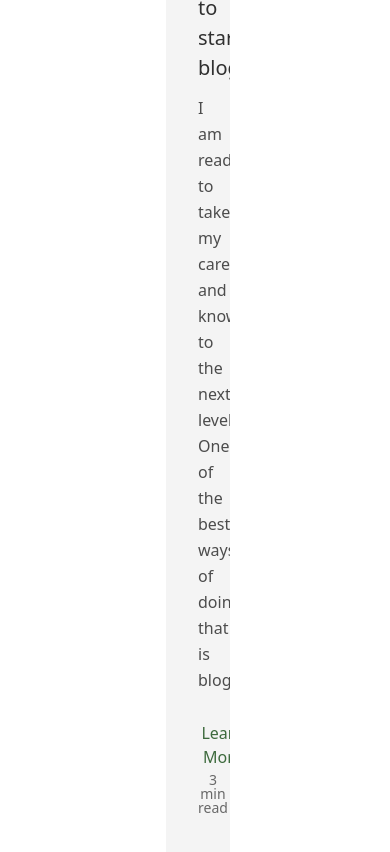
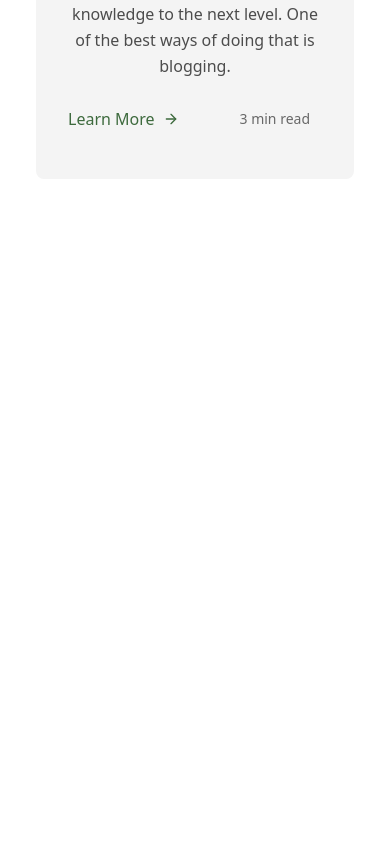
Before and after one commit to codebycorey/codebycorey.com, a Next.js app: page / in a window 390 px wide. Shown: the part 1193-2045 px from the top of the page. After the commit the page ends 1456 px from the top, so only its background shows below. Built offline with nearby package versions, Linux system fonts and the light colour scheme.

Commit message:
Fix blog preview on mobile

```diff
--- a/components/blog-preview.tsx
+++ b/components/blog-preview.tsx
@@ -28,7 +28,7 @@ export default function BlogPreview({ post }: Props) {
               <path d="M12 5l7 7-7 7"></path>
             </svg>
           </a>
-          <span className="text-gray-600 mr-3 inline-flex items-center lg:ml-auto md:ml-0 ml-auto leading-none text-sm py-1">
+          <span className="text-gray-600 mr-3 inline-flex items-center ml-auto leading-none text-sm py-1">
             <ReadTime content={post.content} />
           </span>
         </div>
--- a/components/landing-blog.tsx
+++ b/components/landing-blog.tsx
@@ -13,7 +13,7 @@ export default function LandingBlog({ posts }: Props) {
       <div className="flex flex-wrap justify-around">
         {posts.map((post, index) => (
           <Link key={index} href={`writings/${post.slug}`}>
-            <a className="w-1/3 p-5">
+            <a className="md:w-2/3 lg:w-1/3 p-5">
               <BlogPreview post={post} />
             </a>
           </Link>
```
